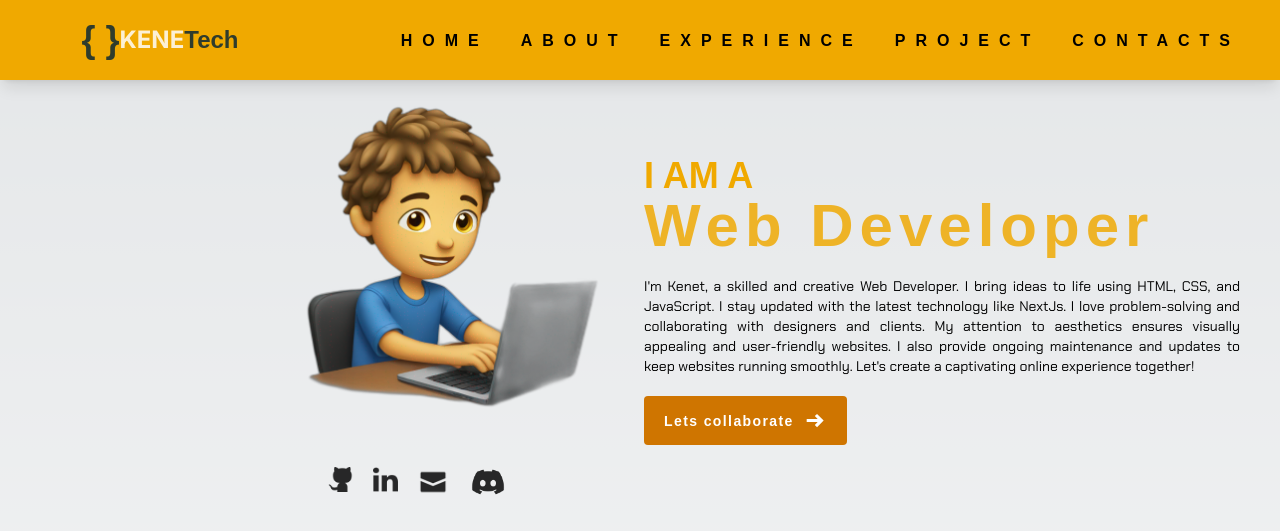
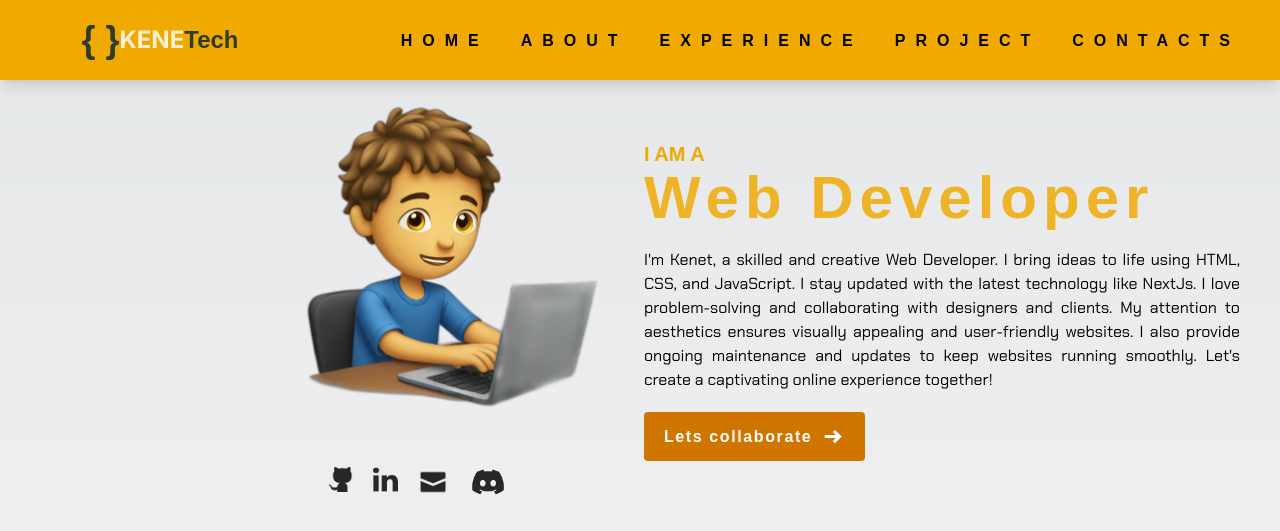
Before and after one commit to kenetmedez/portfolio, a Next.js app: page / in a window 1280 px wide. Shown: the top 531 px of the page. Built offline with nearby package versions, Linux system fonts and the light colour scheme; a web font is replaced by a local one.

Commit message:
Fix: Hero

```diff
--- a/components/Hero.tsx
+++ b/components/Hero.tsx
@@ -19,20 +19,20 @@ const Hero = () => {
 
       <div className="lg:w-1/2 w-full flex flex-col lg:justify-items-end justify-center lg:p-0 px-5">
         {information?.map((info, idx) => (
-          <div key={idx}>
-            <h3 className="text-[#f0a900] lg:text-4xl text-md font-second duration-500 font-bold font-poppins">
+          <div key={idx} className="w-full relative pr-10">
+            <h3 className="text-[#f0a900] lg:text-xl text-sm font-second font-bold">
               I AM A
             </h3>
-            <h1 className="text-[#f0a900] font-second tracking-widest lg:text-6xl md:text-5xl text-4xl duration-500 font-bold font-poppins animate-pulse">
+            <h1 className="text-[#f0a900] font-second tracking-widest lg:text-6xl md:text-5xl text-4xl duration-500 font-bold animate-pulse">
               {info?.position}
             </h1>
-            <p className="lg:pt-5 pt-1 text-justify font-poppins md:text-md text-sm max-w-2xl lg:pr-10 font-third">
+            <p className="lg:pt-5 text-justify font-poppins md:text-md text-md font-third">
               {info?.description}
             </p>
 
             <div className="lg:py-5 pt-1 flex items-center">
               <button className=" bg-[#CF7500] lg:0rounded-full rounded flex flex-row justify-center items-center px-5 py-3 text-white font-bold text-md  hover:bg-[#000] cursor-pointer group">
-                <p className="md:text-md text-sm font-second tracking-widest">
+                <p className="md:text-md text-md font-second tracking-widest">
                   {info?.buttonLabel}
                 </p>
                 <span className="pl-2 duration-500 group-hover:pl-4">
```
